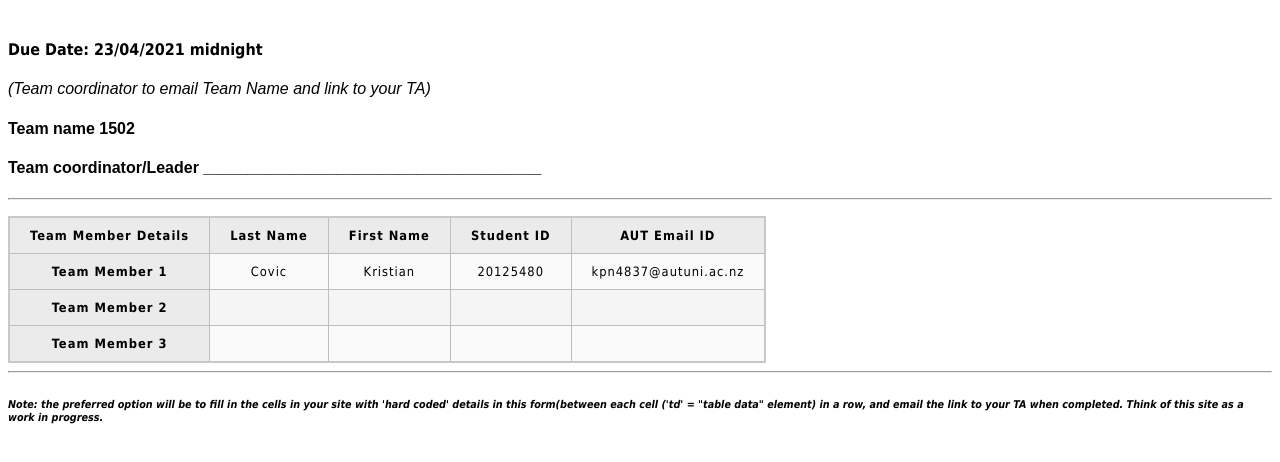
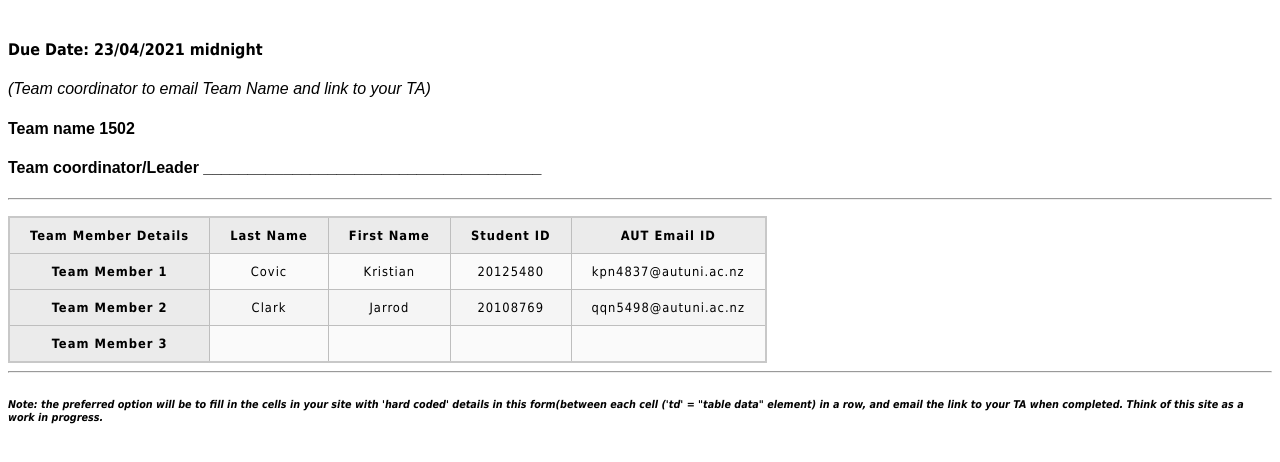
Before and after one commit to MesopotatoMan/Mesopotato.github.io, a plain HTML site: page Misc/team-formation.html in a window 1280 px wide. Shown: the part 266-728 px from the top of the page. Drawn offline with Linux system fonts and the light colour scheme.

Commit message:
Update team-formation.html

```diff
--- a/Misc/team-formation.html
+++ b/Misc/team-formation.html
@@ -46,10 +46,10 @@
    </tr>
 	<p align = "left"</p>
 	<th scope="row">Team Member 2</th>
-        <td></td>
-		<td></td>
-        <td></td>
-		<td></td>
+        <td>Clark</td>
+		<td>Jarrod</td>
+        <td>20108769</td>
+		<td>qqn5498@autuni.ac.nz</td>
 
     </tr>
 	<th scope="row">Team Member 3</th>
```
